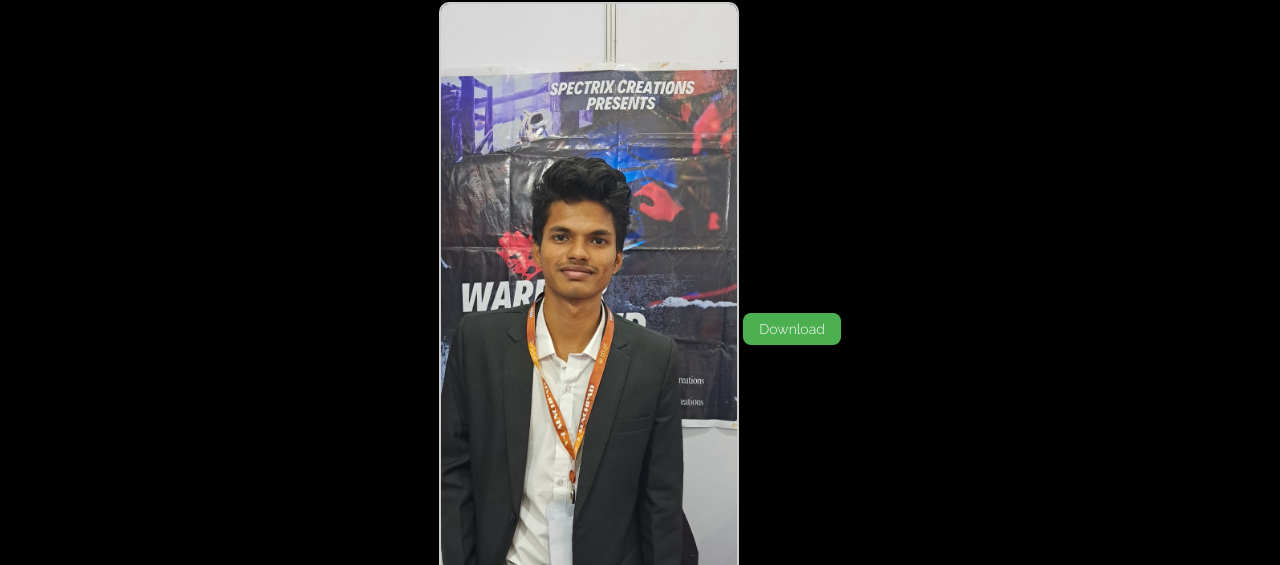
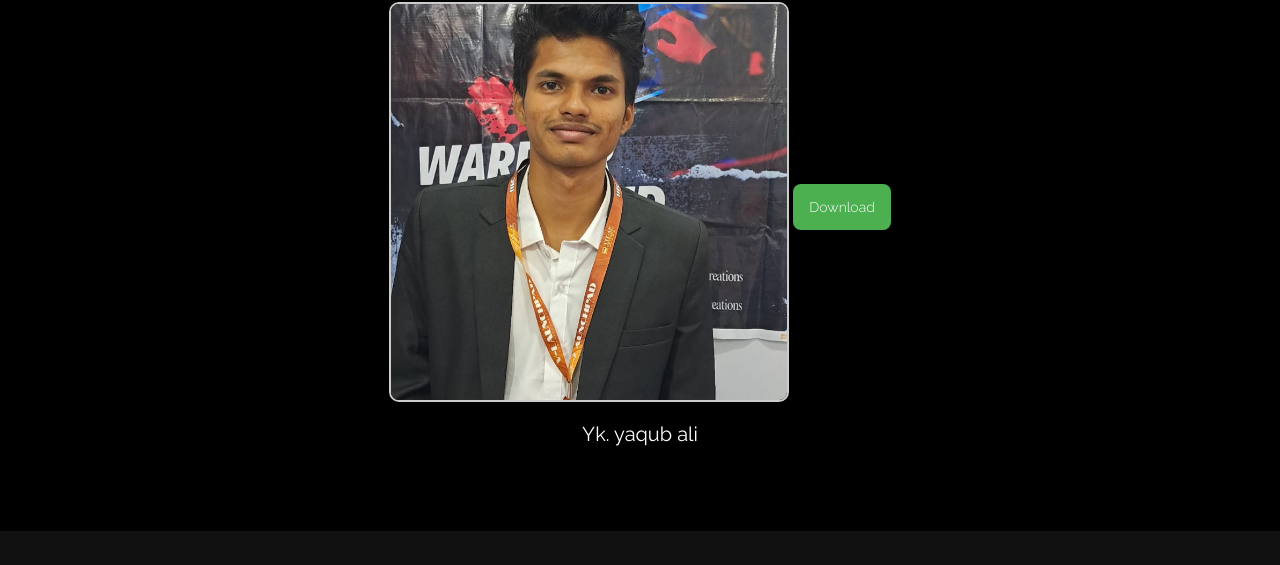
Before and after one commit to spectrixcreations/Spectrix_website, a plain HTML site: page winner.html in a window 1280 px wide. Shown: the part 124-689 px from the top of the page. Drawn offline with Linux system fonts and the light colour scheme.

Commit message:
name added

```diff
--- a/winner.html
+++ b/winner.html
@@ -24,11 +24,16 @@
           text-align: center;
       }
       .gallery-item img {
-            width: 300px;
-            height: auto;
+          width: 400px;
+          height: 400px;
+          object-fit: cover;
           border: 2px solid #ccc;
           border-radius: 10px;
           margin-bottom: 10px;
+      }
+      .gallery-item h1 {
+          font-size: 20px;
+          margin: 10px 0 5px 0;
       }
       .download-btn {
           padding: 8px 16px;
@@ -37,11 +42,15 @@
           font-size: 14px;
           text-decoration: none;
           border-radius: 8px;
+          display: inline-block;
+          margin-bottom: 10px;
       }
       .download-btn:hover {
           background-color: #45a049;
       }
   </style>
+
+
 </head>
 
 <body>
@@ -110,7 +119,10 @@
             <div class="gallery-item">
                 <img src="images/win1.jpg" alt="Certificate 1">
                 <a href="images/wincert1.png" download class="download-btn">Download</a>
+                <h1>Yk. yaqub ali</h1>
             </div>
+
+
 
 
 
```
Lines whose indentation alone changed are shown as unchanged.
